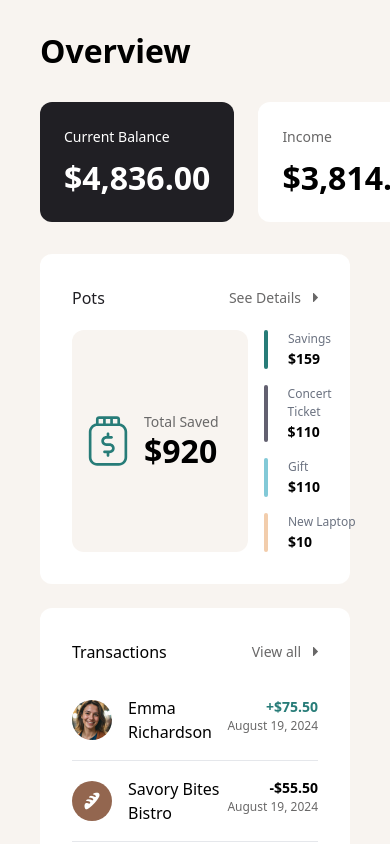
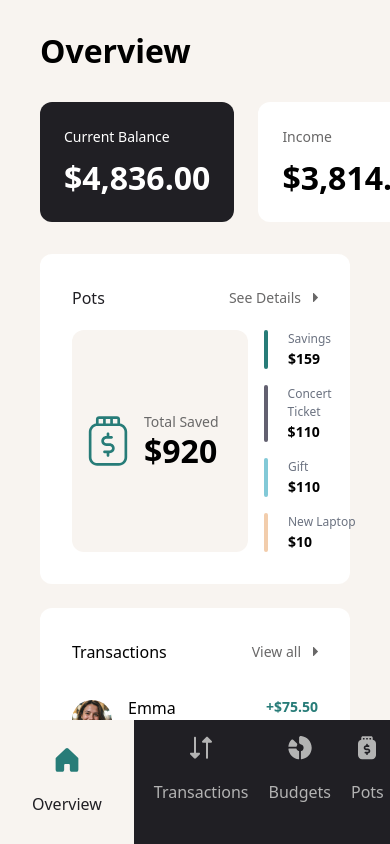
Before and after one commit to RicardoAymay/personal-finance, a Next.js app: page / in a window 390 px wide. Shown: the top 844 px of the page. Built offline with nearby package versions, Linux system fonts and the light colour scheme.

Commit message:
improved responsiveness

```diff
--- a/src/app/globals.css
+++ b/src/app/globals.css
@@ -31,6 +31,6 @@
     @apply bg-grey-900 flex flex-col w-[90px] h-screen rounded-r-2xl ease-in-out duration-500
   }
   .finance-menu-bottom{
-    @apply w-full bg-grey-900 flex flex-col h-20
+    @apply w-full bg-grey-900 flex flex-col justify-center lg:justify-start items-center lg:items-start
   }
 }
--- a/src/app/homepageComponents/FinanceMenu.tsx
+++ b/src/app/homepageComponents/FinanceMenu.tsx
@@ -57,9 +57,9 @@ const FinanceMenu = ({ highlighted }: FinanceMenuProps) => {
             ref={menuRef}
             className={`${
                 minimizedMenu ? "finance-menu-bottom lg:finance-menu-minimized" : "finance-menu-bottom lg:finance-menu"
-            } ${touchLeft ? "rounded-r-2xl" : "rounded-2xl"}`}
+            } ${touchLeft ? "lg:rounded-r-2xl" : "lg:rounded-2xl"}`}
         >
-            <header className="text-preset-1 text-white py-500 px-400 w-300 lg:block hidden">
+            <header className="text-preset-1 text-white py-500 px-400 lg:block hidden">
                 f<span
                     className={
                         minimizedMenu
@@ -70,15 +70,15 @@ const FinanceMenu = ({ highlighted }: FinanceMenuProps) => {
                     inance
                 </span>
             </header>
-            <nav className="flex flex-1">
+            <nav className="flex flex-1 w-full">
                 <ul className="flex lg:flex-col gap-4 w-10/12">
                     {menuList.map((item) => (
                         <li
                             key={item.title}
                             data-value={item.title}
                             className={`${item.title.toLowerCase() === highlighted
-                                    ? "lg:bg-beige-100 lg:border-s-4 lg:border-s-secondary-green flex text-grey-900 text-preset-3 ps-400 py-200 rounded-r-lg"
-                                    : "ps-400 text-preset-3 border-s-4 border-s-transparent text-grey-300 py-200"
+                                    ? "bg-beige-100 lg:border-s-4 lg:border-s-secondary-green flex text-grey-900 text-preset-3 lg:ps-400 lg:py-200 px-400 lg:rounded-r-lg"
+                                    : "lg:ps-400 text-preset-3 border-s-4 border-s-transparent text-grey-300 py-200"
                                 }`}
                         >
                             <Link
@@ -98,7 +98,7 @@ const FinanceMenu = ({ highlighted }: FinanceMenuProps) => {
                                 <span
                                     className={
                                         minimizedMenu
-                                            ? "-translate-x-96 ease-in-out text-nowrap duration-1000 opacity-0"
+                                            ? "-translate-x-48 ease-in-out text-nowrap duration-1000 opacity-0 pointer-events-none"
                                             : "ease-in-out duration-1000 cursor-pointer"
                                     }
                                 >
@@ -125,7 +125,7 @@ const FinanceMenu = ({ highlighted }: FinanceMenuProps) => {
                 <span
                     className={
                         minimizedMenu
-                            ? "-translate-x-52 text-nowrap overflow-hidden opacity-0 ease-in-out duration-1000 cursor-pointer"
+                            ? "-translate-x-52 text-nowrap overflow-hidden opacity-0 ease-in-out duration-1000 pointer-events-none"
                             : " text-nowrap ease-in-out duration-1000 cursor-pointer"
                     }
                     onClick={() => setMinimizedMenu(!minimizedMenu)}
--- a/src/app/layout.tsx
+++ b/src/app/layout.tsx
@@ -20,7 +20,7 @@ export default function RootLayout({
   return (
     <html lang="en">
       <body
-        className={`${publicSans.variable} antialiased w-screen bg-beige-100 min-h-screen min-w-[375px] flex flex-col justify-center items-center`}
+        className={`${publicSans.variable} antialiased w-screen bg-beige-100 min-h-screen min-w-[375px] lg:min-w-[1360px] lg:overflow-x-auto overflow-y-hidden flex flex-col justify-center items-center`}
       >
         {children}
       </body>
--- a/src/app/page.tsx
+++ b/src/app/page.tsx
@@ -38,7 +38,9 @@ export default function Home() {
 
     return (
         <div className="bg-beige-100 max-w-screen-maxDefined w-full flex flex-col-reverse lg:flex-row">
-            <FinanceMenu highlighted="overview" />
+            <div className="absolute bottom-0 w-full z-30 lg:static lg:w-fit flex lg:block items-center justify-center">
+                <FinanceMenu highlighted="overview" />
+            </div>
             <main className="flex flex-col flex-1 px-500 py-400 h-[1000px]">
 
                 <h1 className="text-preset-1">Overview</h1>
@@ -127,7 +129,7 @@ export default function Home() {
                                 <p className="flex text-center items-center justify-center text-preset-4 text-grey-500 gap-150">View all<Image src="/assets/images/icon-caret-right.svg" height={5} width={5} alt="See details" /> </p>
                             </header>
                             <div className="flex justify-between">
-                                <div className="flex flex-1 justify-center items-center">
+                                <div className="flex flex-1 justify-center items-center ">
                                     <div className="max-w-[240px] w-full mb-2">
                                         <Chart />
                                     </div>
```
